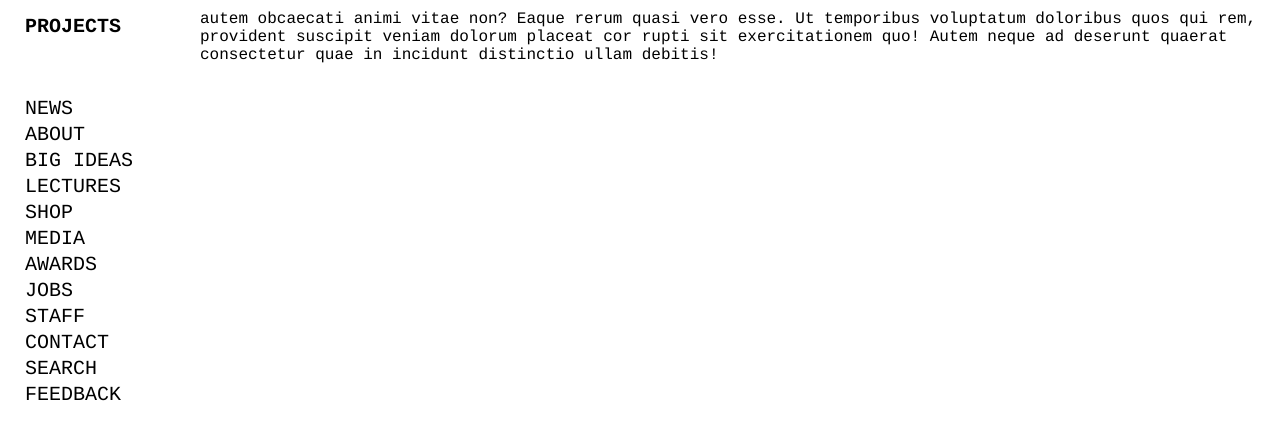
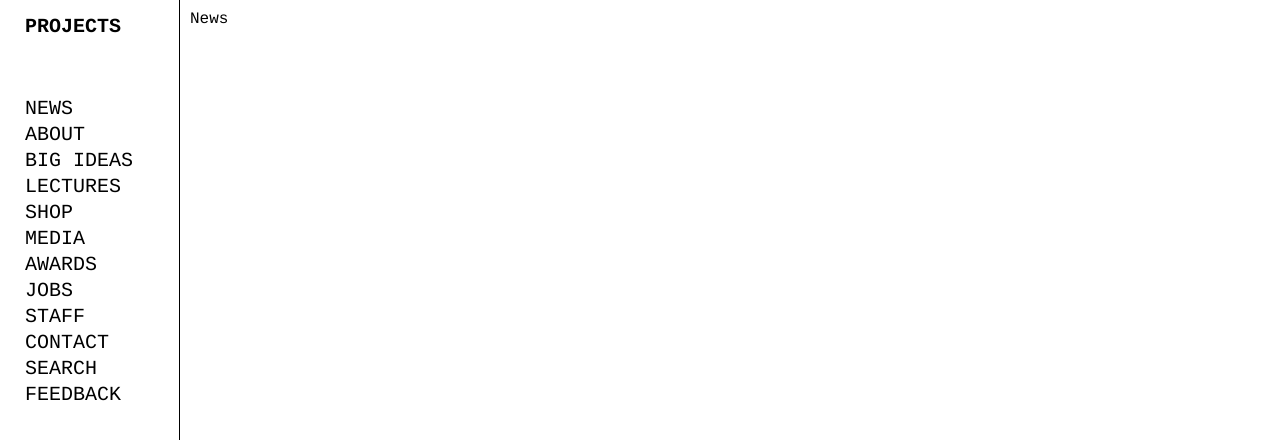
Before and after one commit to chandanegc1/Portfolio-Website, a React (Create React App) app in the folder frontend/: page /information/news in a window 1280 px wide. Shown: the top 440 px of the page. Built offline with nearby package versions, Linux system fonts and the light colour scheme; a web font is replaced by a local one.

Commit message:
file setup setup

```diff
--- a/frontend/src/App.js
+++ b/frontend/src/App.js
@@ -2,7 +2,9 @@ import React from 'react';
 import { BrowserRouter as Router, Routes, Route } from 'react-router-dom';
 import Projects from './pages/Projects';
 import Information from './pages/Information';
-import News from './components/News';
+import News from './pages/News';
+import About from './pages/About';
+import BigIdea from './pages/BigIdea';
 import "./styles/index.css";
 
 const App = () => {
@@ -11,7 +13,9 @@ const App = () => {
       <Routes>
         <Route path="/" element={<Projects />} />
         <Route path="/information" element={<Information />}>
-          <Route path=":news" element={<News />} />
+          <Route path="news" element={<News />} index={true} />
+          <Route path="about" element={<About />} />
+          <Route path="big-ideas" element={<BigIdea />} />
         </Route>
       </Routes>
     </Router>
--- a/frontend/src/components/InfoNavBar.jsx
+++ b/frontend/src/components/InfoNavBar.jsx
@@ -9,7 +9,7 @@ const InfoNavBar = () => {
         <div className="menublock">
           <ul className="menu">
             <li>
-              <Link to="/information/">
+              <Link to="/">
                 <h4>PROJECTS</h4>
               </Link>
             </li>
--- a/frontend/src/components/News.jsx
+++ /dev/null
@@ -1,12 +0,0 @@
-import React from 'react'
-
-const News = () => {
-  return (
-    <>
-        autem obcaecati animi vitae non? Eaque rerum quasi vero esse. Ut temporibus voluptatum doloribus quos qui rem, provident suscipit veniam dolorum placeat cor
-        rupti sit exercitationem quo! Autem neque ad deserunt quaerat consectetur quae in incidunt distinctio ullam debitis!
-    </>
-  )
-}
-
-export default News
--- /dev/null
+++ b/frontend/src/pages/About.jsx
@@ -0,0 +1,9 @@
+import React from 'react'
+
+const About = () => {
+  return (
+    <div>About</div>
+  )
+}
+
+export default About
--- /dev/null
+++ b/frontend/src/pages/BigIdea.jsx
@@ -0,0 +1,9 @@
+import React from 'react'
+
+const BigIdea = () => {
+  return (
+    <div>BigIdea</div>
+  )
+}
+
+export default BigIdea
--- a/frontend/src/pages/Information.jsx
+++ b/frontend/src/pages/Information.jsx
@@ -6,7 +6,7 @@ const Information = () => {
   return (
     <>
       <InfoNavBar />
-      <div style={{ paddingLeft: '200px', paddingTop: '10px' }}>
+      <div style={{ paddingLeft: '190px', paddingTop: '10px' }}>
         <Outlet />
       </div>
     </>
--- /dev/null
+++ b/frontend/src/pages/News.jsx
@@ -0,0 +1,9 @@
+import React from 'react'
+
+const News = () => {
+  return (
+    <div>News</div>
+  )
+}
+
+export default News
--- a/frontend/src/styles/InfoNavBar.js
+++ b/frontend/src/styles/InfoNavBar.js
@@ -12,20 +12,18 @@ const Wrapper = styled.article`
     top: 0;
     left: 0;
     bottom: 0px;
-    background-color: transparent;
 }
-
 .menublock {
     height: 100%;
     top: 0px;
     bottom: 0px;
     overflow: auto;
     position: absolute;
-    width: 200px;
+    width: 180px;
     background-color: #fff;
     padding: 10px 0px 10px 25px;
     min-height: 444px;
-    background-color: transparent;
+    border-right: 1px solid black;
 }
 ul.menu {
     list-style: none outside none;
```
